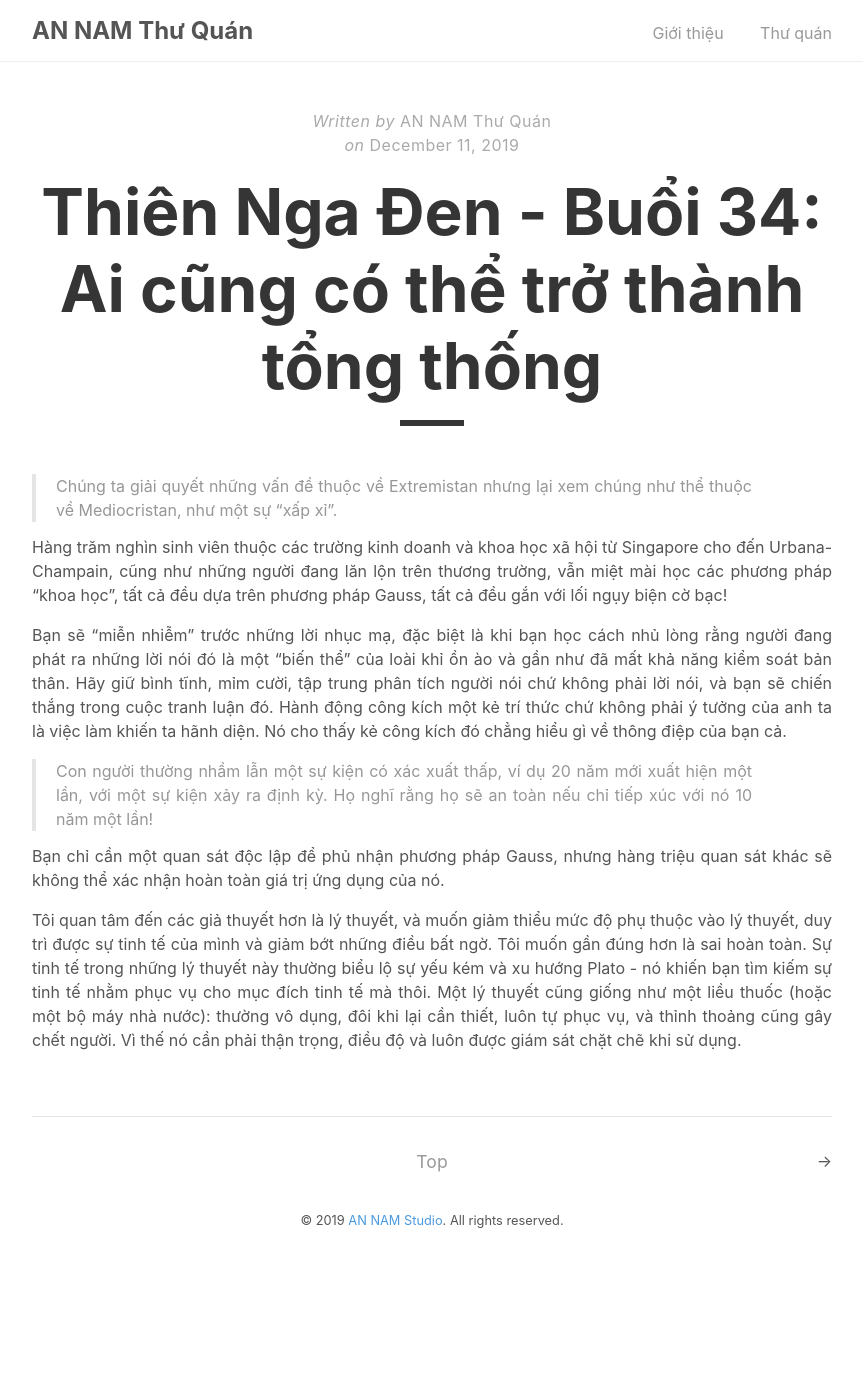
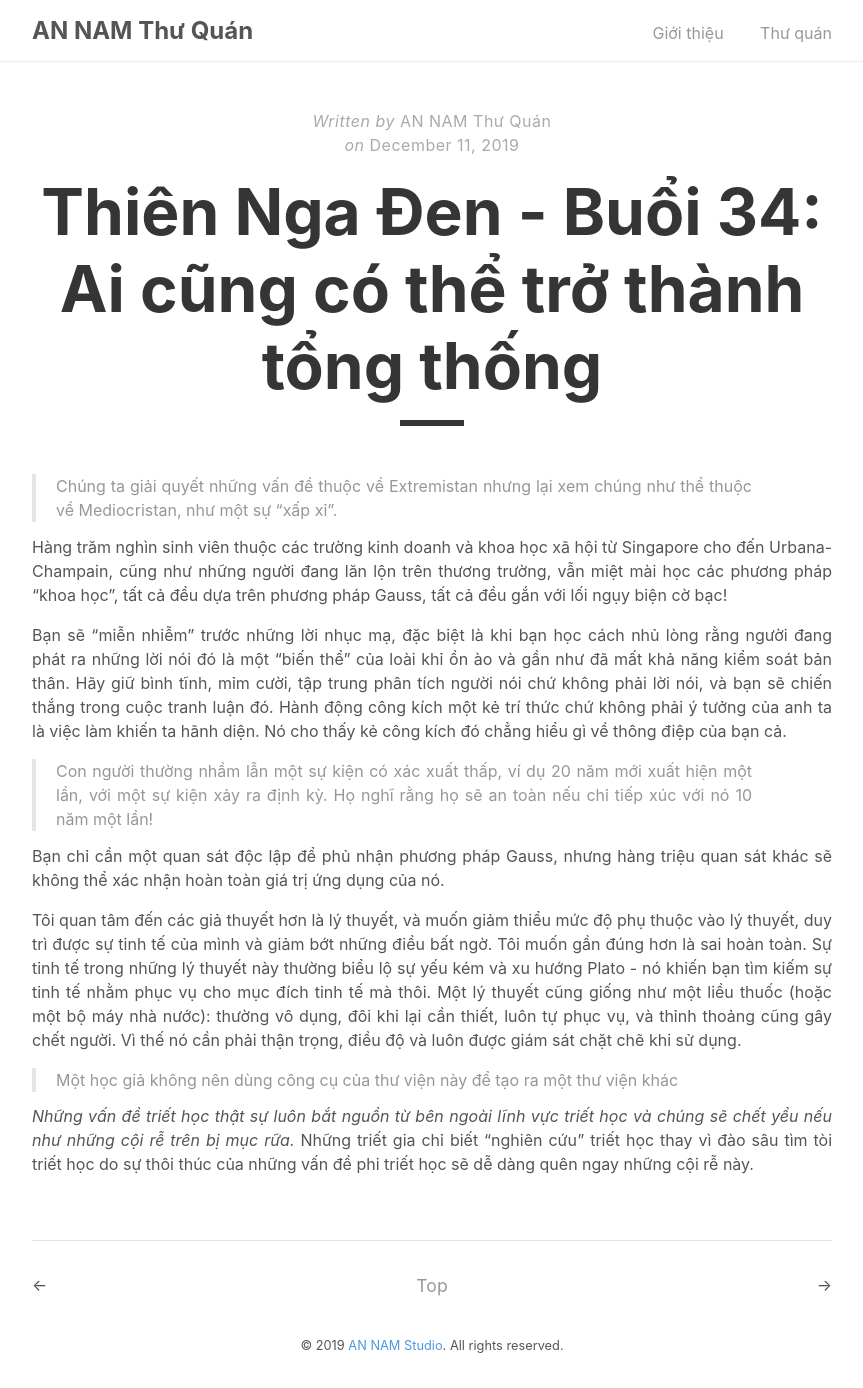
Before and after one commit to AnNamThuQuan/annamthuquan.github.io, a Jekyll site: the page built from _posts/2019-12-11-the-black-swan-p34.md, in a window 1280 px wide. Shown: the whole page, without its empty margins (208-1071 px from the left). Built offline with Jekyll 4.4.1, drawn with Linux system fonts in a browser that asks for light colours; before the commit the page ends 1263 px from its top, so only the background shows below that.

Commit message:
The Black Swan!

```diff
--- a/_posts/2019-12-11-the-black-swan-p34.md
+++ b/_posts/2019-12-11-the-black-swan-p34.md
@@ -15,3 +15,7 @@ Bạn sẽ "miễn nhiễm" trước những lời nhục mạ, đặc biệt l
 Bạn chỉ cần một quan sát độc lập để phủ nhận phương pháp Gauss, nhưng hàng triệu quan sát khác sẽ không thể xác nhận hoàn toàn giá trị ứng dụng của nó.
 
 Tôi quan tâm đến các giả thuyết hơn là lý thuyết, và muốn giảm thiểu mức độ phụ thuộc vào lý thuyết, duy trì được sự tinh tế của mình và giảm bớt những điều bất ngờ. Tôi muốn gần đúng hơn là sai hoàn toàn. Sự tinh tế trong những lý thuyết này thường biểu lộ sự yếu kém và xu hướng Plato - nó khiến bạn tìm kiếm sự tinh tế nhằm phục vụ cho mục đích tinh tế mà thôi. Một lý thuyết cũng giống như một liều thuốc (hoặc một bộ máy nhà nước): thường vô dụng, đôi khi lại cần thiết, luôn tự phục vụ, và thỉnh thoảng cũng gây chết người. Vì thế nó cần phải thận trọng, điều độ và luôn được giám sát chặt chẽ khi sử dụng.
+
+> Một học giả không nên dùng công cụ của thư viện này để tạo ra một thư viện khác
+
+*Những vấn đề triết học thật sự luôn bắt nguồn từ bên ngoài lĩnh vực triết học và chúng sẽ chết yểu nếu như những cội rễ trên bị mục rữa.* Những triết gia chỉ biết "nghiên cứu" triết học thay vì đào sâu tìm tòi triết học do sự thôi thúc của những vấn đề phi triết học sẽ dễ dàng quên ngay những cội rễ này.
```
Also changed, not shown: _posts/2019-12-12-the-black-swan-p35.md (added, +24 -0 lines).
